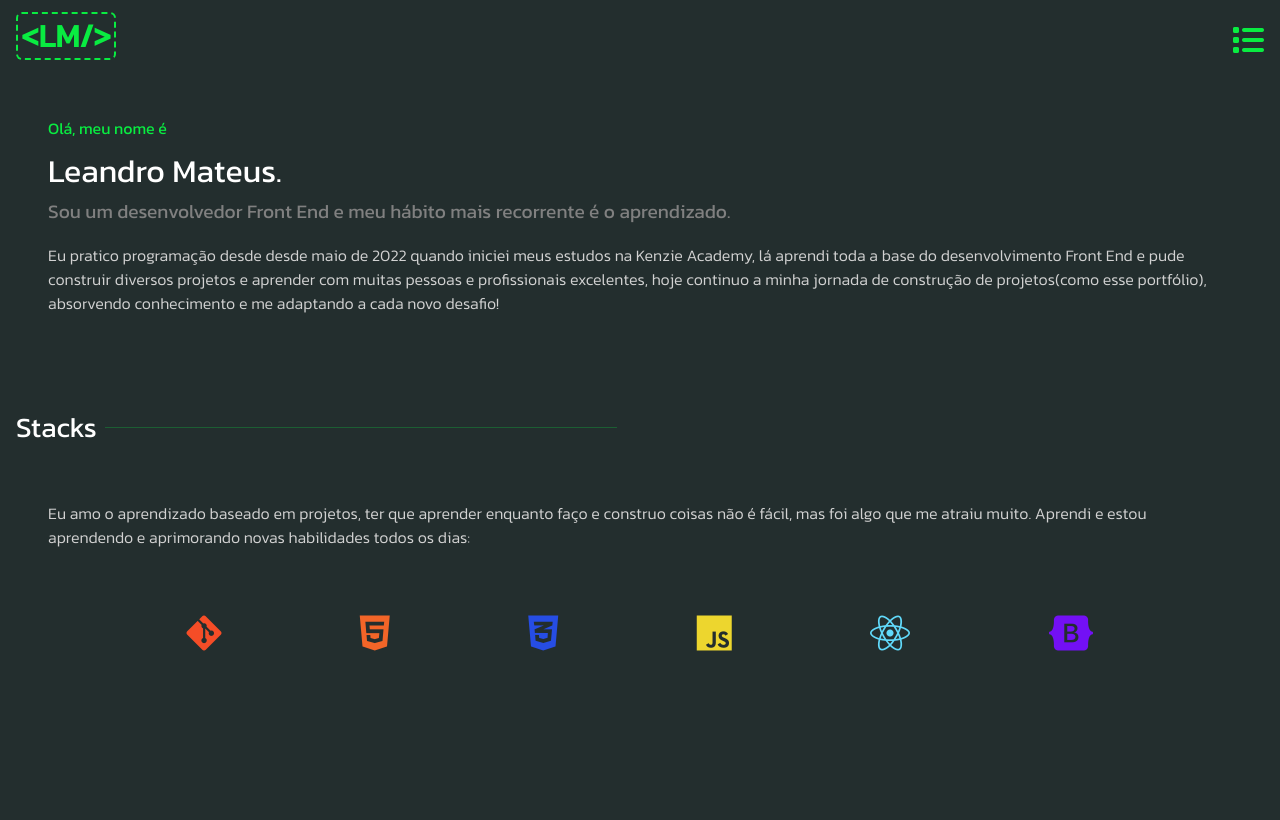
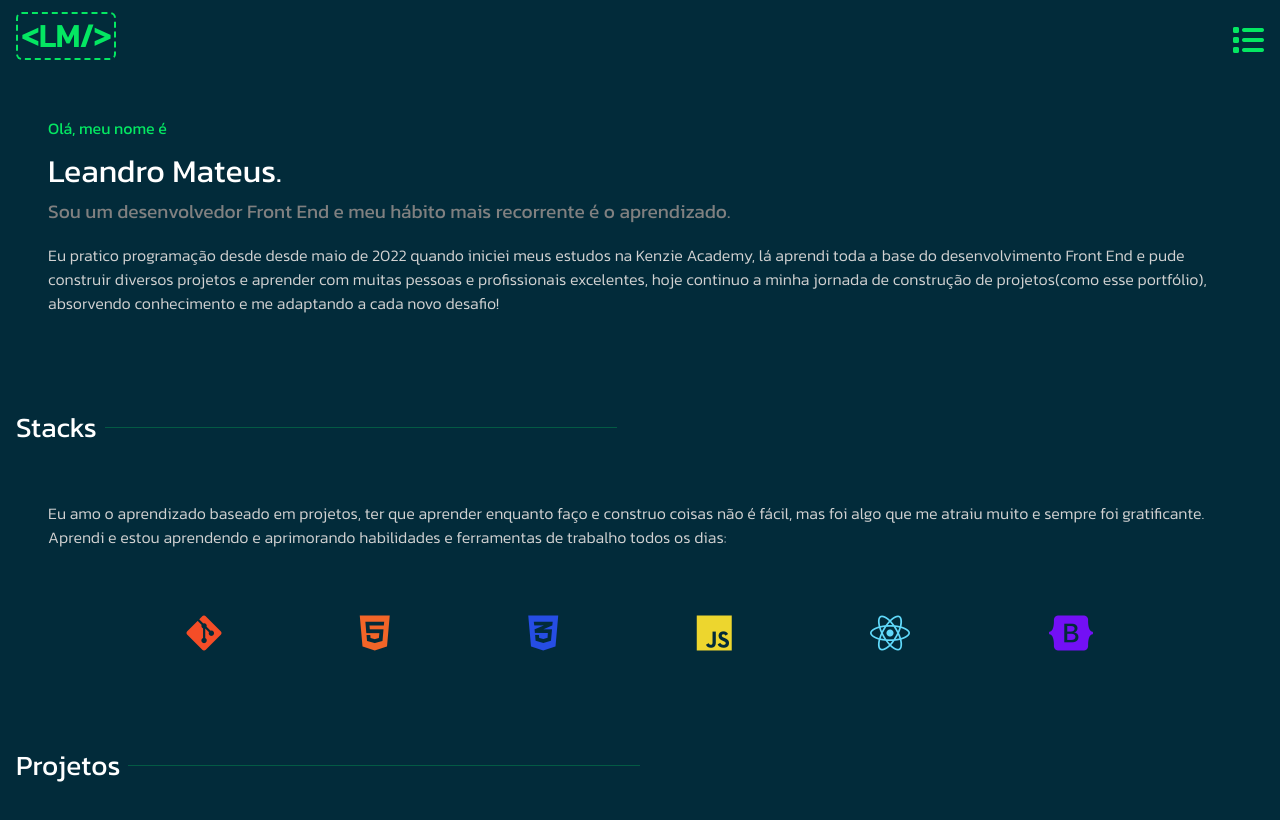
Before and after one commit to leandroyow/Developer-Portfolio, a React (Vite) app: page / in a window 1280 px wide. Shown: the top 820 px of the page. Built offline with nearby package versions, Linux system fonts and the light colour scheme.

Commit message:
minor visual changes

```diff
--- a/src/App.css
+++ b/src/App.css
@@ -5,8 +5,8 @@
 }
 
 :root {
-  --main-black: #232E2E;
-  --primary-green: #09EC41;
+  --main-teal: #022B3A;
+  --primary-green: #04E762;
 }
 
 #root {
@@ -15,7 +15,7 @@
 }
 
 body {
-  background-color: var(--main-black);
+  background-color: var(--main-teal);
   width: 100%;
   font-family: 'Kanit', sans-serif;
 
--- a/src/App.jsx
+++ b/src/App.jsx
@@ -2,6 +2,7 @@ import Navbar from './components/navbar'
 import './App.css'
 import Hero from './components/hero-section'
 import Stacks from './components/stacks-section'
+import Projects from './components/projects-section'
 
 export default function App() {
 
@@ -10,6 +11,7 @@ export default function App() {
     <Navbar />
     <Hero />
     <Stacks />
+    <Projects />
   </>
   )
 }
--- a/src/components/offcanvas.jsx
+++ b/src/components/offcanvas.jsx
@@ -13,7 +13,7 @@ export default function Offcanvas () {
         >
 
         <i className="fa-solid fa-expand position-relative"
-           style={{fontSize: 35,color: "#09EC41"}}
+           style={{fontSize: 35,color: "#04E762"}}
            type="button"
            data-bs-dismiss="offcanvas"
            aria-label="Close" >
@@ -24,7 +24,7 @@ export default function Offcanvas () {
 
          </div>
         <div
-        style={{border: "none !important"}}
+        style={{border: "none !important", backgroundColor:"#022B3A"}}
         className="offcanvas-body d-flex flex-column align-items-center gap-5">
             <a className="fs-4 fw-light" href=""> <span className="number-menu">(</span> Sobre <span className="number-menu">)</span> </a>
             <a className="fs-4 fw-light" href=""> <span className="number-menu">(</span> Stacks <span className="number-menu">)</span> </a>
--- /dev/null
+++ b/src/components/projects-section.jsx
@@ -0,0 +1,11 @@
+export default function Projects() {
+    return (
+        <div>
+            <div style={{color:"white"}} className="d-flex flex-row mt-5 pt-5 pb-5 mb-5">
+                <h3 className="ps-3 pe-2">Projetos</h3>
+                <hr />
+            </div>
+
+        </div>
+    )
+}
--- a/src/components/stacks-section.jsx
+++ b/src/components/stacks-section.jsx
@@ -5,7 +5,7 @@ export default function Stacks() {
                 <h3 className="ps-3 pe-2">Stacks</h3>
                 <hr />
             </div>
-            <p className="fw-light ps-5 pe-5 mt-5 description-text">Eu amo o aprendizado baseado em projetos, ter que aprender enquanto faço e construo coisas não é fácil, mas foi algo que me atraiu muito. Aprendi e estou aprendendo e aprimorando novas habilidades todos os dias:</p>
+            <p className="fw-light ps-5 pe-5 mt-5 description-text">Eu amo o aprendizado baseado em projetos, ter que aprender enquanto faço e construo coisas não é fácil, mas foi algo que me atraiu muito e sempre foi gratificante. Aprendi e estou aprendendo e aprimorando habilidades e ferramentas de trabalho todos os dias:</p>
             <div className="ms-5 me-5 pt-5 d-flex justify-content-evenly">
             <i style={{color: "#f54d27"}} class="fa-brands fa-git-alt stack"></i>
             <i style={{color:"#f26528"}} class="fa-brands fa-html5 stack"></i>
```
Also changed, not shown: src/compiled/bootstrap.css/bootstrap.css.
